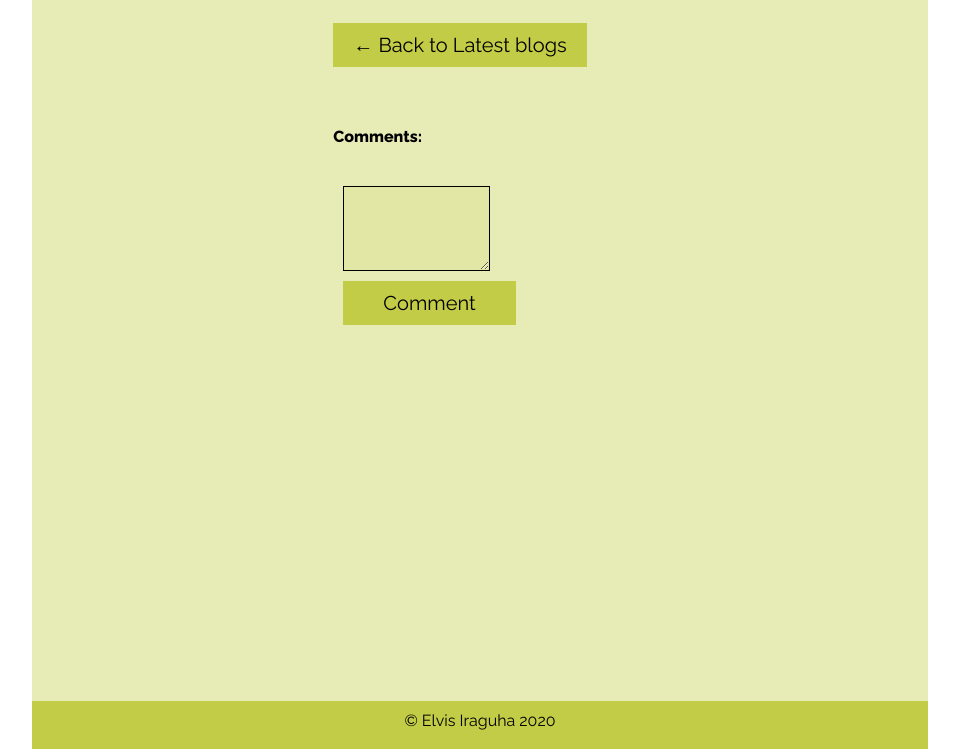
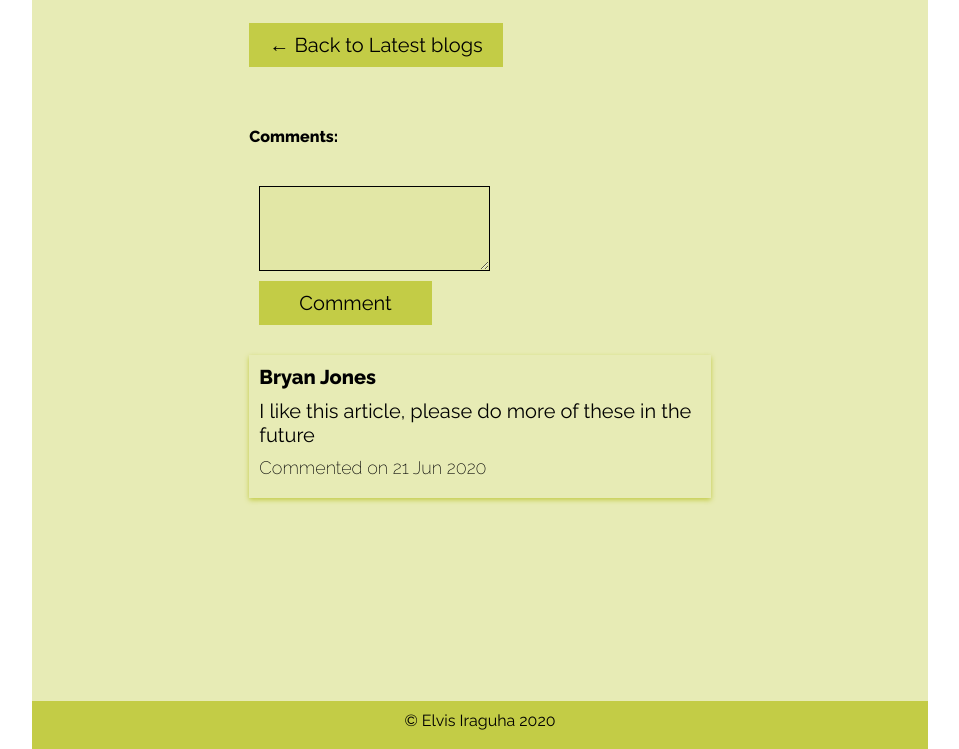
Before and after one commit to elvisiraguha/my-brand, a plain HTML site: page UI/pages/article.html in a window 1280 px wide. Shown: the part 71-820 px from the top of the page, without its empty margins (160-1119 px from the left). Drawn offline with Linux system fonts and the light colour scheme.

Commit message:
add a comment on the article page

```diff
--- a/UI/pages/article.html
+++ b/UI/pages/article.html
@@ -63,7 +63,13 @@
             <textarea cols="30" rows="3"></textarea>
             <button>Comment</button>
           </div>
-          <div class="previous-comments"></div>
+          <div class="previous-comments">
+            <div class="comment">
+              <h6>Bryan Jones</h6>
+              <p>I like this article, please do more of these in the future</p>
+              <p class="comment-date">Commented on 21 Jun 2020</p>
+            </div>
+          </div>
         </section>
       </main>
       <footer>
```
